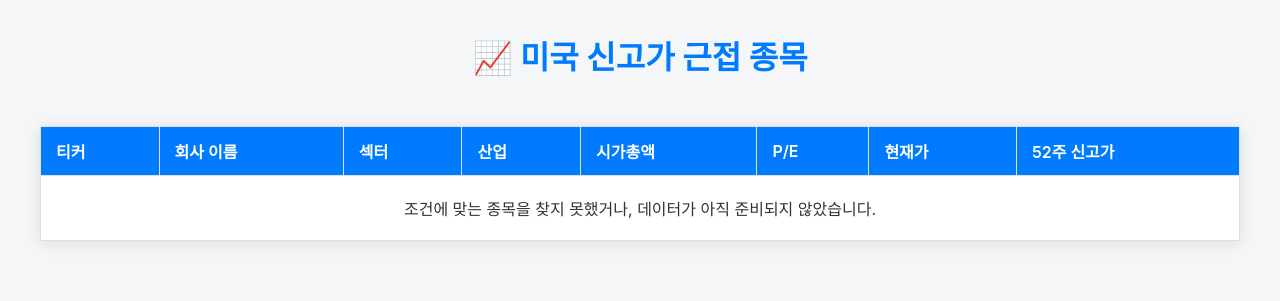
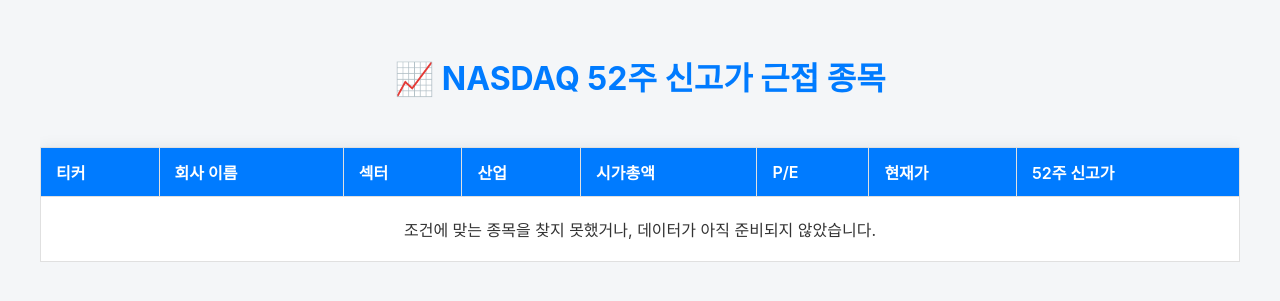
Before and after one commit to Shamera-Debug/stock-screener-render, a Flask app: page / in a window 1280 px wide. Shown: the top 301 px of the page. Run offline with Flask 3, Linux system fonts and the light colour scheme.

Commit message:
Update index.html

```diff
--- a/templates/index.html
+++ b/templates/index.html
@@ -13,6 +13,7 @@
         .container {
             max-width: 1200px;
             margin: auto;
+            overflow-x: auto; /* 모바일 화면에서 표가 넘칠 경우 스크롤 생성 */
         }
         h1 {
             text-align: center;
@@ -25,35 +26,35 @@
             box-shadow: 0 2px 15px rgba(0,0,0,0.1);
             background-color: #fff;
         }
+
+        /* --- ✅ [수정] 이 부분에 white-space 속성 추가 --- */
         th, td {
             border: 1px solid #e0e0e0;
             text-align: left;
             padding: 12px 15px;
+            white-space: nowrap; /* 줄바꿈 방지 */
         }
+        /* ------------------------------------------ */
+
         tbody tr:nth-of-type(even) {
             background-color: #f9f9f9;
         }
         tbody tr:hover {
             background-color: #f1f1f1;
         }
-
-        /* --- ✅ [수정] 헤더 고정을 위한 CSS 코드 --- */
         thead th {
             position: sticky;
-            top: 0; /* 화면 맨 위에 고정 */
-            z-index: 10; /* 다른 내용 위로 올라오도록 설정 */
-
-            /* 스크롤 시에도 기존 스타일 유지 */
+            top: 0;
+            z-index: 10;
             background-color: #007bff;
             color: #ffffff;
             font-weight: 600;
         }
-        /* ------------------------------------ */
     </style>
 </head>
 <body>
     <div class="container">
-        <h1>📈 미국 신고가 근접 종목</h1>
+        <h1>📈 NASDAQ 52주 신고가 근접 종목</h1>
         <table>
             <thead>
                 <tr>
```
